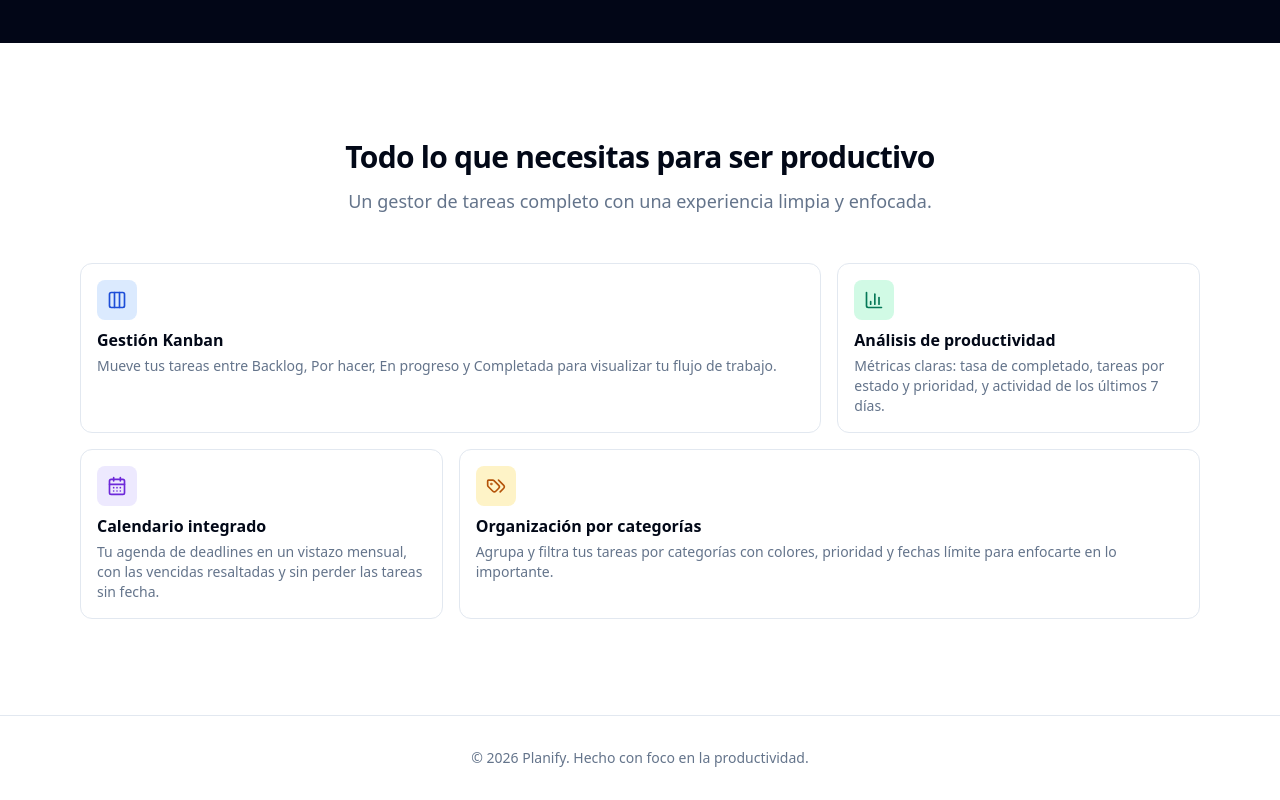
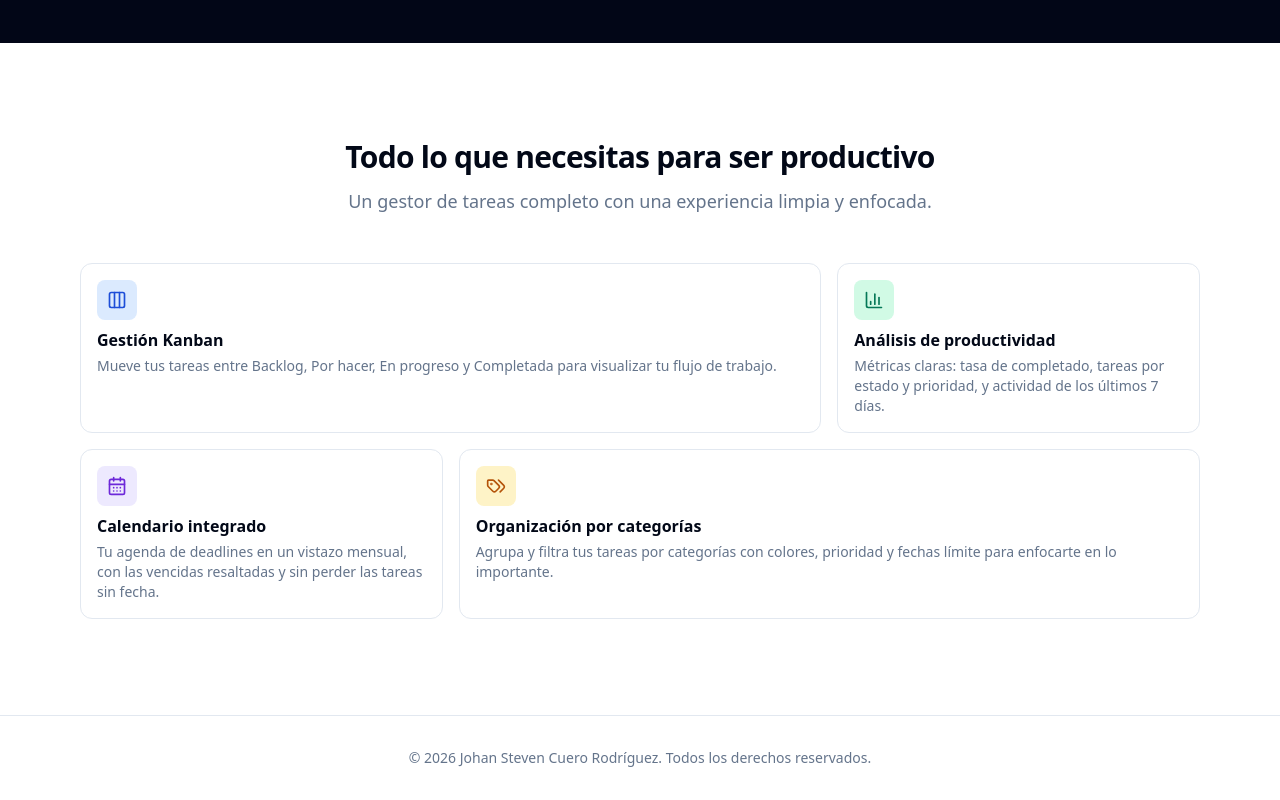
Before and after one commit to Jostcuro/Planify, a React (Vite) app in the folder client/: page / in a window 1280 px wide. Shown: the part 757-1557 px from the top of the page. Built offline with nearby package versions, Linux system fonts and the light colour scheme; no server answers.

Commit message:
feat(landing): copyright con nombre del autor; simplifica .npmrc

```diff
--- a/client/package.json
+++ b/client/package.json
@@ -1,5 +1,5 @@
 {
-  "name": "planify-client",
+  "name": "Johan Steven Cuero Rodriguez",
   "private": true,
   "version": "0.1.0",
   "type": "module",
--- a/client/src/pages/LandingPage.tsx
+++ b/client/src/pages/LandingPage.tsx
@@ -118,7 +118,7 @@ export default function LandingPage() {
       </section>
 
       <footer className="border-t py-8 text-center text-sm text-muted-foreground">
-        <p>© {new Date().getFullYear()} Planify. Hecho con foco en la productividad.</p>
+        <p>© 2026 Johan Steven Cuero Rodríguez. Todos los derechos reservados.</p>
       </footer>
     </div>
   )
```
Also changed, not shown: 2 other files (tests, documents, lock files or other folders).
